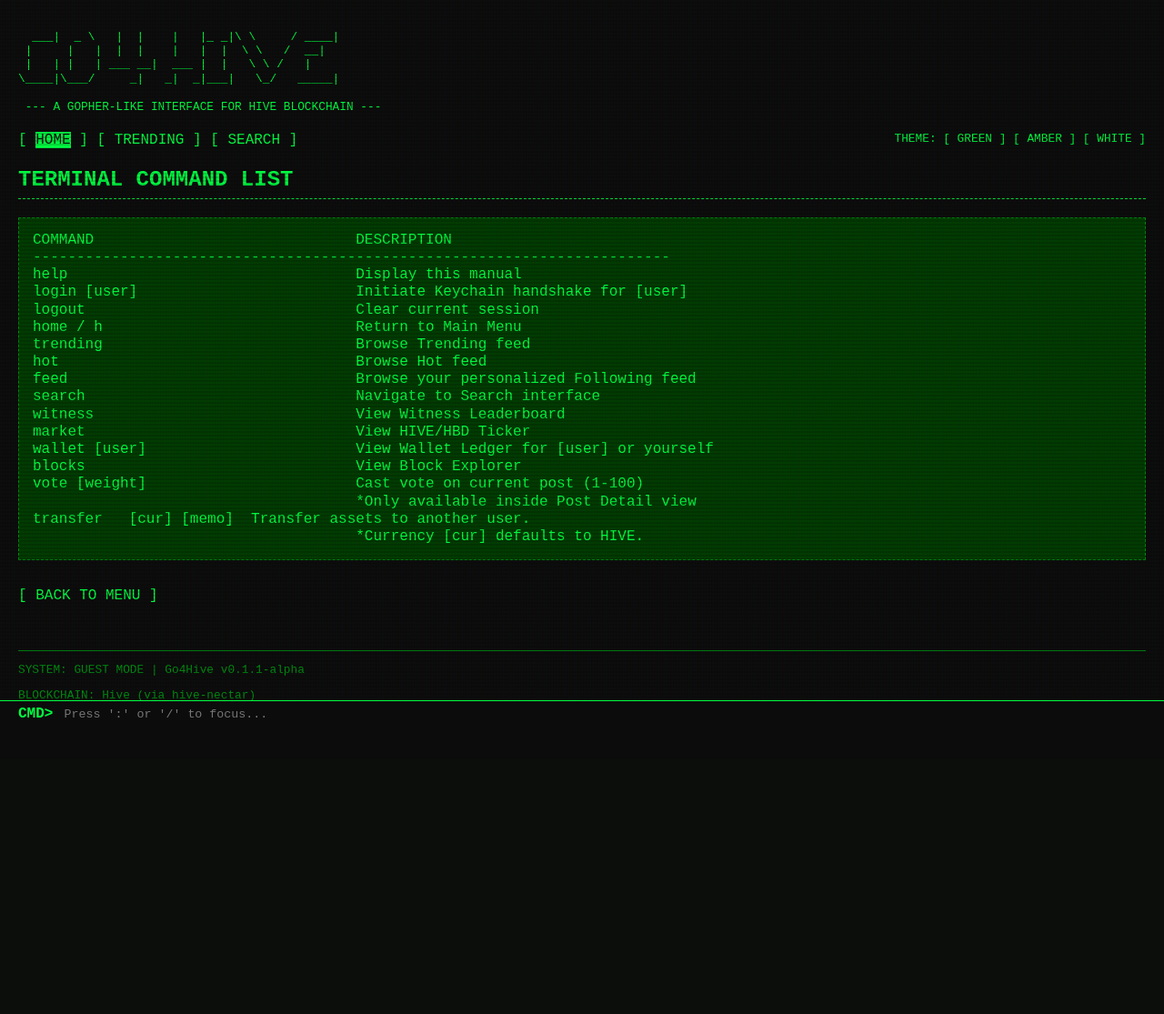
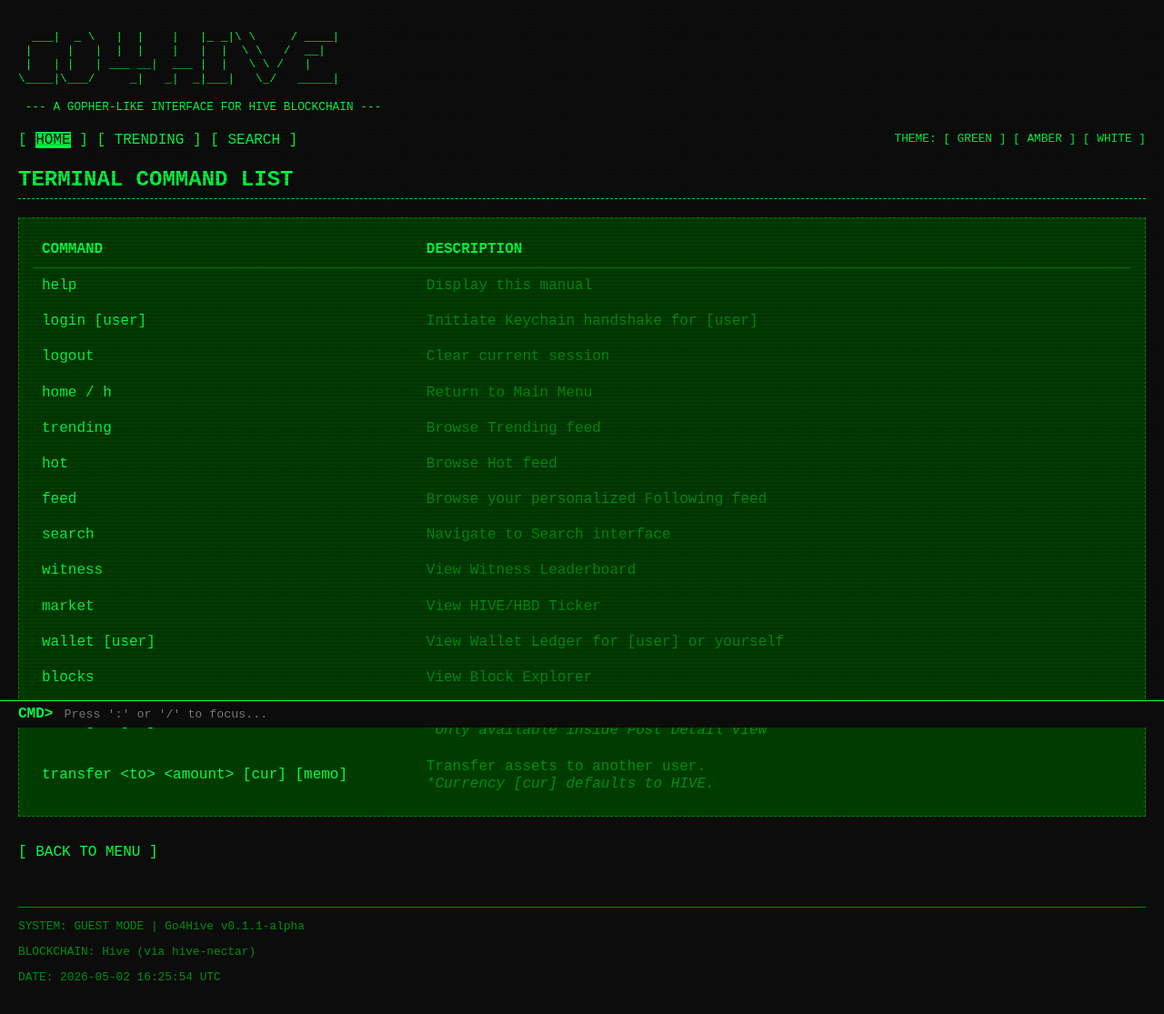
Before and after one commit to TheCrazyGM/go4hive, a Django app: page /help/ in a window 1280 px wide. Shown: the whole page at 91% size. Before the commit the page ends 789 px from the top, so only its background shows below. Run offline with Django 5.2, Linux system fonts and the light colour scheme.

Commit message:
UI Polish: Refactor help menu to a pixel-perfect styled table

```diff
--- a/gopher/templates/gopher/help.html
+++ b/gopher/templates/gopher/help.html
@@ -2,26 +2,75 @@
 
 {% block content %}
     <h2>Terminal Command List</h2>
-<pre style="background-color: var(--highlight-color); padding: 15px; border: 1px dashed var(--dim-color);">
-COMMAND                              DESCRIPTION
--------------------------------------------------------------------------
-help                                 Display this manual
-login [user]                         Initiate Keychain handshake for [user]
-logout                               Clear current session
-home / h                             Return to Main Menu
-trending                             Browse Trending feed
-hot                                  Browse Hot feed
-feed                                 Browse your personalized Following feed
-search                               Navigate to Search interface
-witness                              View Witness Leaderboard
-market                               View HIVE/HBD Ticker
-wallet [user]                        View Wallet Ledger for [user] or yourself
-blocks                               View Block Explorer
-vote [weight]                        Cast vote on current post (1-100)
-                                     *Only available inside Post Detail view
-transfer <to> <amount> [cur] [memo]  Transfer assets to another user.
-                                     *Currency [cur] defaults to HIVE.
-</pre>
+
+    <div style="background-color: var(--highlight-color); padding: 15px; border: 1px dashed var(--dim-color); margin-bottom: 30px;">
+        <table style="width: 100%; border-collapse: collapse; font-family: var(--font-family); font-size: 1em;">
+            <thead>
+                <tr style="border-bottom: 1px solid var(--dim-color); text-align: left;">
+                    <th style="padding: 10px; width: 35%;">COMMAND</th>
+                    <th style="padding: 10px;">DESCRIPTION</th>
+                </tr>
+            </thead>
+            <tbody>
+                <tr>
+                    <td style="padding: 10px; color: var(--text-color);">help</td>
+                    <td style="padding: 10px; color: var(--dim-color);">Display this manual</td>
+                </tr>
+                <tr>
+                    <td style="padding: 10px; color: var(--text-color);">login [user]</td>
+                    <td style="padding: 10px; color: var(--dim-color);">Initiate Keychain handshake for [user]</td>
+                </tr>
+                <tr>
+                    <td style="padding: 10px; color: var(--text-color);">logout</td>
+                    <td style="padding: 10px; color: var(--dim-color);">Clear current session</td>
+                </tr>
+                <tr>
+                    <td style="padding: 10px; color: var(--text-color);">home / h</td>
+                    <td style="padding: 10px; color: var(--dim-color);">Return to Main Menu</td>
+                </tr>
+                <tr>
+                    <td style="padding: 10px; color: var(--text-color);">trending</td>
+                    <td style="padding: 10px; color: var(--dim-color);">Browse Trending feed</td>
+                </tr>
+                <tr>
+                    <td style="padding: 10px; color: var(--text-color);">hot</td>
+                    <td style="padding: 10px; color: var(--dim-color);">Browse Hot feed</td>
+                </tr>
+                <tr>
+                    <td style="padding: 10px; color: var(--text-color);">feed</td>
+                    <td style="padding: 10px; color: var(--dim-color);">Browse your personalized Following feed</td>
+                </tr>
+                <tr>
+                    <td style="padding: 10px; color: var(--text-color);">search</td>
+                    <td style="padding: 10px; color: var(--dim-color);">Navigate to Search interface</td>
+                </tr>
+                <tr>
+                    <td style="padding: 10px; color: var(--text-color);">witness</td>
+                    <td style="padding: 10px; color: var(--dim-color);">View Witness Leaderboard</td>
+                </tr>
+                <tr>
+                    <td style="padding: 10px; color: var(--text-color);">market</td>
+                    <td style="padding: 10px; color: var(--dim-color);">View HIVE/HBD Ticker</td>
+                </tr>
+                <tr>
+                    <td style="padding: 10px; color: var(--text-color);">wallet [user]</td>
+                    <td style="padding: 10px; color: var(--dim-color);">View Wallet Ledger for [user] or yourself</td>
+                </tr>
+                <tr>
+                    <td style="padding: 10px; color: var(--text-color);">blocks</td>
+                    <td style="padding: 10px; color: var(--dim-color);">View Block Explorer</td>
+                </tr>
+                <tr>
+                    <td style="padding: 10px; color: var(--text-color);">vote [weight]</td>
+                    <td style="padding: 10px; color: var(--dim-color);">Cast vote on current post (1-100)<br><i>*Only available inside Post Detail view</i></td>
+                </tr>
+                <tr>
+                    <td style="padding: 10px; color: var(--text-color);">transfer &lt;to&gt; &lt;amount&gt; [cur] [memo]</td>
+                    <td style="padding: 10px; color: var(--dim-color);">Transfer assets to another user.<br><i>*Currency [cur] defaults to HIVE.</i></td>
+                </tr>
+            </tbody>
+        </table>
+    </div>
 
     <div style="margin-top: 30px;">
         [ <a href="/">BACK TO MENU</a> ]
```
